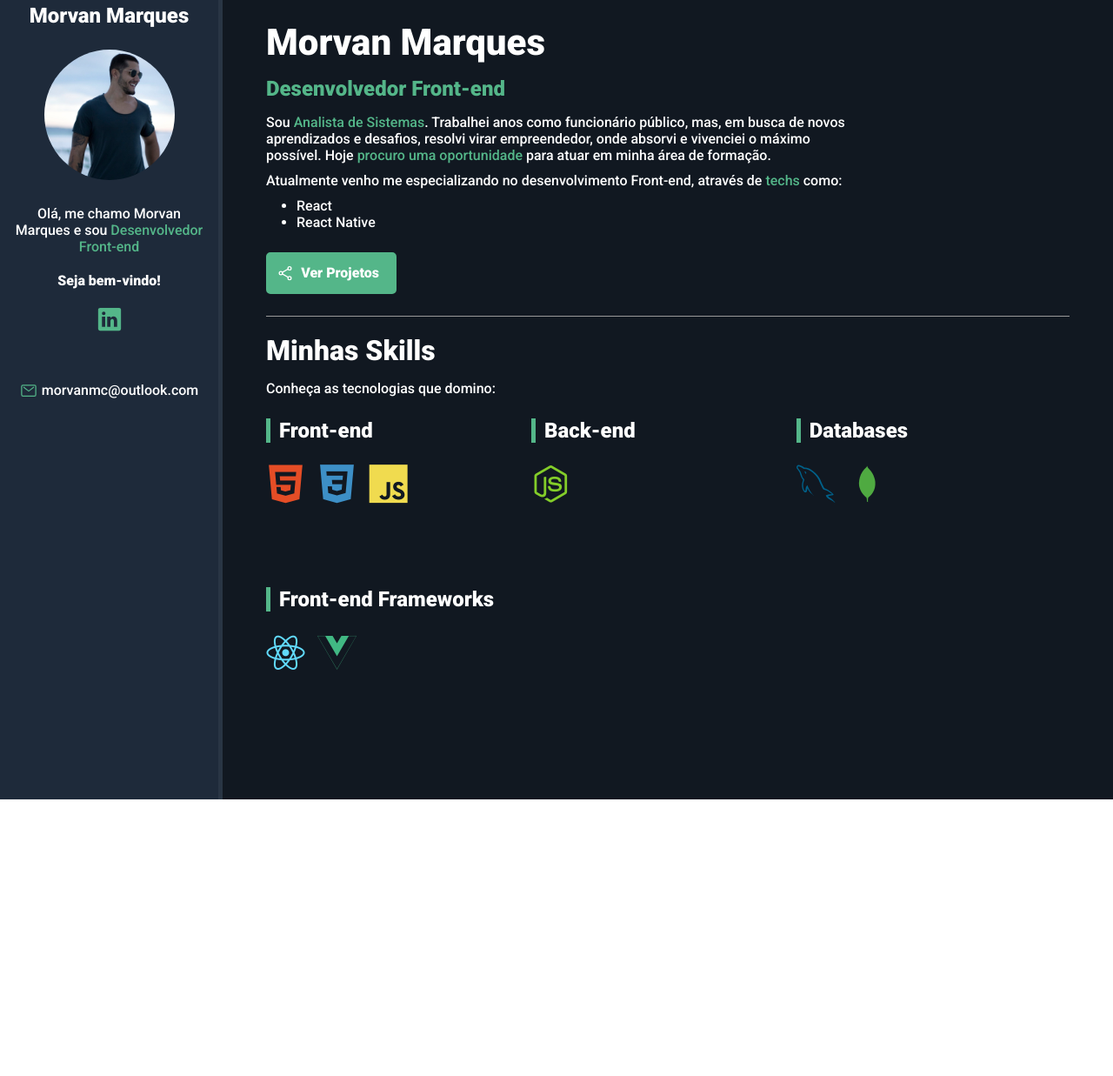
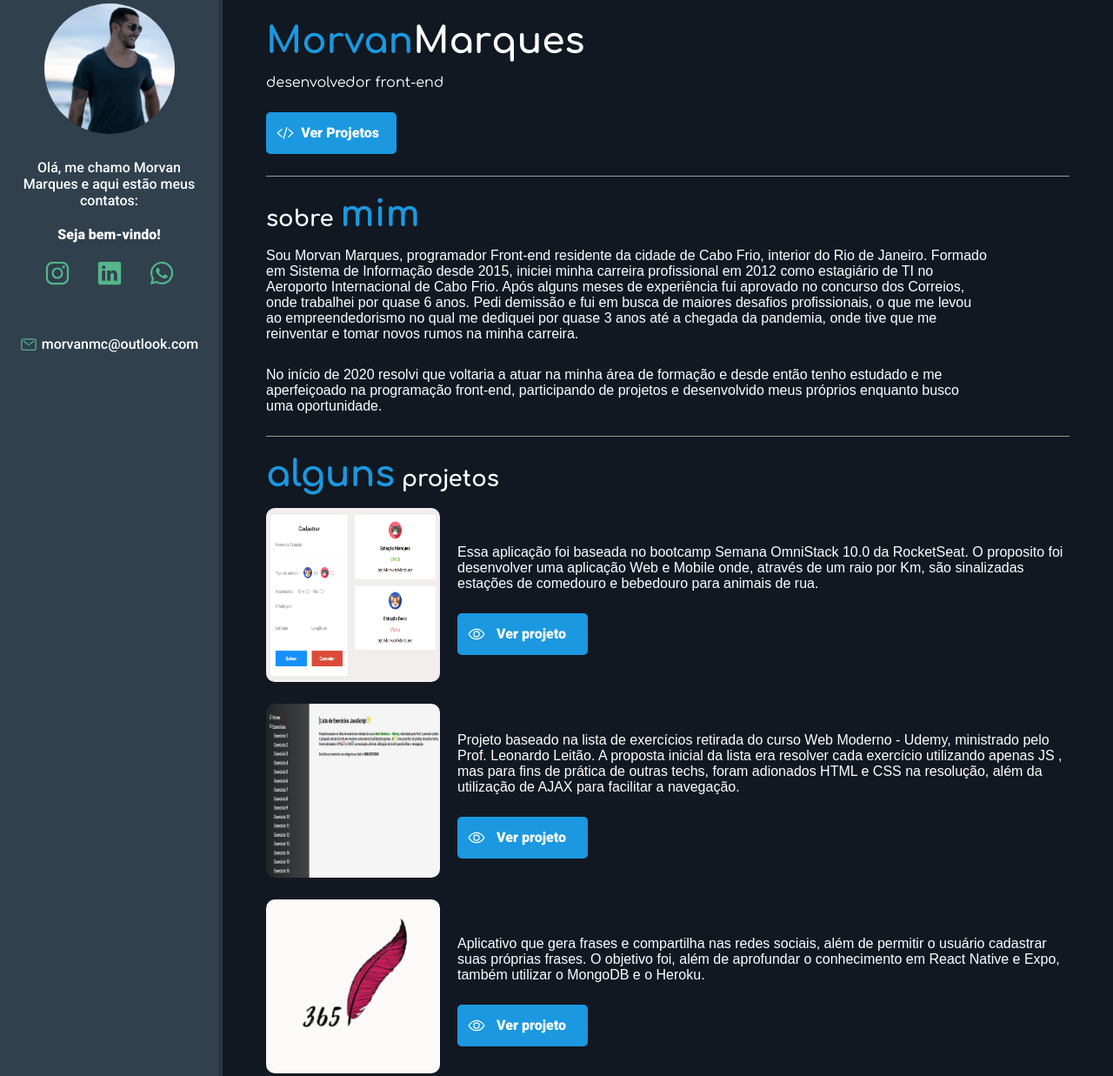
Before and after one commit to Morvanmc/Morvanmc.github.io, a plain HTML site: page index.html in a window 1280 px wide. Shown: the part 26-1263 px from the top of the page at 87% size. Before the commit the page ends 945 px from the top, so only its background shows below. Drawn offline with nearby package versions, Linux system fonts and the light colour scheme.

Commit message:
Atualização 1.1

```diff
--- a/css/stylesheet.css
+++ b/css/stylesheet.css
@@ -12,15 +12,20 @@
     --main-color: #54B689;
     --main-text-color: #FFF;
     --borde-color: #999;
-    --bio-bg-color: #1E2A3A;
+    --bio-bg-color: #30404D;
     --bio-border-color: #293544;
     --about-bg-color: #111821;
+    --highlight-2: #1B98E0;
 }
 
 /* General */
 
 .highlight {
     color: var(--main-color);
+}
+
+.highlight2 {
+    color: var(--highlight-2);
 }
 
 /* Containers */
@@ -113,17 +118,30 @@
 #name {
     font-size: 42px;
     margin-bottom: 15px;
+    font-family: 'Comfortaa', sans-serif;
 }
 
 #title {
-    font-size: 24px;
+    font-size: 22px;
     margin-bottom: 15px;
     font-weight: bold;
 }
 
+#subtitle {
+    font-size: 16px;
+    margin-bottom: 15px;
+    font-family: 'Comfortaa', sans-serif;
+}
+
 .description {
-    max-width: 75%;
+    max-width: 90%;
     margin-bottom: 10px;
+    font-family: 'Confortaa', sans-serif;
+    font-size: 16px;
+}
+
+#div-about {
+    margin-bottom: 25px;
 }
 
 #about-container ul {
@@ -134,8 +152,8 @@
     font-weight: bold;
     font-size: 16px;
     color: var(--main-text-color);
-    background-color: var(--main-color);
-    border: 2px solid var(--main-color);
+    background-color: var(--highlight-2);
+    border: 2px solid var(--highlight-2);
     border-radius: 5px;
     text-decoration: none;
     transition: .5s;
@@ -160,11 +178,39 @@
     background-color: transparent;
 }
 
+#div-projects {
+    display: flex;
+    flex-direction: column;
+}
+
+#project-item {
+    display: flex;
+    flex-direction: row;
+    align-items: center;
+}
+
+#project-item img{
+    width: 200px;
+    height: 200px;
+    border-radius: 5%;
+    margin-bottom: 25px;
+}
+
+.project-description {
+    max-width: 90%;
+    margin-bottom: 10px;
+    margin-top: 20px;
+    margin-left: 20px;
+    font-family: 'Confortaa', sans-serif;
+    font-size: 16px;
+}
+
 #skills-section-title {
     border-top: 1px solid var(--borde-color);
     padding-top: 20px;
     margin-bottom: 15px;
-    font-size: 32px;
+    font-size: 26px;
+    font-family: 'Comfortaa', sans-serif;
 }
 
 #skills-container {
--- a/index.html
+++ b/index.html
@@ -1,5 +1,6 @@
 <!DOCTYPE html>
 <html lang="en">
+
 <head>
     <meta charset="UTF-8">
     <meta http-equiv="X-UA-Compatible" content="IE=edge">
@@ -9,22 +10,36 @@
     <!-- Google Fonts -->
     <link rel="preconnect" href="https://fonts.googleapis.com">
     <link rel="preconnect" href="https://fonts.gstatic.com" crossorigin>
-    <link href="https://fonts.googleapis.com/css2?family=Roboto:ital,wght@0,300;0,500;0,900;1,300;1,400;1,500;1,900&display=swap" rel="stylesheet">
+    <link
+        href="https://fonts.googleapis.com/css2?family=Roboto:ital,wght@0,300;0,500;0,900;1,300;1,400;1,500;1,900&display=swap"
+        rel="stylesheet">
+    <link rel="preconnect" href="https://fonts.googleapis.com">
+    <link rel="preconnect" href="https://fonts.gstatic.com" crossorigin>
+    <link href="https://fonts.googleapis.com/css2?family=Comfortaa:wght@300;400;500;600;700&display=swap"
+        rel="stylesheet">
 
     <!-- Dev Icon Fonts -->
     <link rel="stylesheet" href="https://cdn.jsdelivr.net/gh/devicons/devicon@v2.12.0/devicon.min.css">
     <!-- CSS Page -->
     <link rel="stylesheet" href="css/stylesheet.css">
 </head>
+
 <body>
     <main id="container">
         <aside id="bio-container">
-            <h2>Morvan Marques</h2>
             <img src="img/profile.jpg" alt="Morvan Marques">
-            <p>Olá, me chamo Morvan Marques e sou <span class="highlight">Desenvolvedor Front-end</span></p>
+            <p>Olá, me chamo Morvan Marques e aqui estão meus contatos:</p>
             <p id="welcome-text">Seja bem-vindo!</p>
             <ul id="social-container">
-                <li><a href="https://www.linkedin.com/in/morvan-marques/" target="_blank"><ion-icon name="logo-linkedin"></ion-icon></a></li>
+                <li><a href="https://www.instagram.com/morvanmc/" target="_blank">
+                        <ion-icon name="logo-instagram"></ion-icon>
+                    </a></li>
+                <li><a href="https://www.linkedin.com/in/morvan-marques/" target="_blank">
+                        <ion-icon name="logo-linkedin"></ion-icon>
+                    </a></li>
+                <li><a href="https://api.whatsapp.com/send?phone=5522998770575/" target="_blank">
+                        <ion-icon name="logo-whatsapp"></ion-icon>
+                    </a></li>
             </ul>
             <div id="email-container">
                 <ion-icon name="mail-outline"></ion-icon><a href="mailto:morvanmc@outlook.com">morvanmc@outlook.com</a>
@@ -32,23 +47,69 @@
         </aside>
 
         <section id="about-container">
-            <h1 id="name">Morvan Marques</h1>
-            <p id="title"><span class="highlight">Desenvolvedor Front-end</span></p>
-            <p class="description">Sou <span class="highlight">Analista de Sistemas</span>.
-                Trabalhei anos como funcionário público, mas, em busca de novos aprendizados e desafios,
-                resolvi virar empreendedor, onde absorvi e vivenciei o máximo possível.
-                Hoje <span class="highlight">procuro uma oportunidade</span> para atuar em minha área de formação.</p>
+            <div id="div-name">
+                <h1 id="name"><span id="name" class="highlight2">Morvan</span>Marques</h1>
+                <p id="subtitle">desenvolvedor front-end</p>
+            </div>
 
-            <p class="description">Atualmente venho me especializando no desenvolvimento Front-end, através de <span class="highlight">techs</span>
-                como:
-                <ul>
-                    <li>React</li>
-                    <li>React Native</li>
-                </ul>
-            </p>
-            <a href="https://github.com/Morvanmc" target="_blank" id="btn-projects"><ion-icon name="share-social-outline"></ion-icon><span>Ver Projetos</span></a>
-            <h2 id="skills-section-title">Minhas Skills</h2>
-            <p class="description">Conheça as tecnologias que domino:</p>
+            <a href="https://github.com/Morvanmc" target="_blank" id="btn-projects">
+                <ion-icon name="code-slash-outline"></ion-icon><span>Ver Projetos</span>
+            </a>
+
+            <div id="div-about">
+                <h2 id="skills-section-title">sobre <span id="name" class="highlight2">mim</span></h2>
+                <p class="description">Sou Morvan Marques, programador Front-end residente da cidade de
+                    Cabo Frio, interior do Rio de Janeiro. Formado em Sistema de Informação desde 2015,
+                    iniciei minha carreira profissional em 2012 como estagiário de TI no Aeroporto Internacional
+                    de Cabo Frio. Após alguns meses de experiência fui aprovado no concurso dos Correios, onde
+                    trabalhei por quase 6 anos. Pedi demissão e fui em busca de maiores desafios profissionais,
+                    o que me levou ao empreendedorismo no qual me dediquei por quase 3 anos até a chegada da pandemia,
+                    onde tive que me reinventar e tomar novos rumos na minha carreira.</p>
+                </br>
+                <p class="description">No início de 2020 resolvi que voltaria a atuar na minha área de formação e desde
+                    então tenho estudado e me aperfeiçoado na programação front-end, participando de projetos e
+                    desenvolvido
+                    meus próprios enquanto busco uma oportunidade.</p>
+            </div>
+
+            <div id="div-projects">
+                <h2 id="skills-section-title"><span id="name" class="highlight2">alguns</span> projetos</h2>
+                <div id="project-item">
+                    <img src="img/StreetPets.png" alt="Street Pets">
+                    <p class="project-description">Essa aplicação foi baseada no bootcamp Semana OmniStack 10.0 da
+                        RocketSeat.
+                        O proposito foi desenvolver uma aplicação Web e Mobile onde, através de um raio por Km, são
+                        sinalizadas
+                        estações de comedouro e bebedouro para animais de rua.
+                        <a href="https://github.com/Morvanmc/StreetPets" target="_blank" id="btn-projects">
+                            <ion-icon name="eye-outline"></ion-icon><span>Ver projeto</span>
+                        </a>
+                    </p>
+                </div>
+                <div id="project-item">
+                    <img src="img/ExerciciosJS.png" alt="Exercícios JS">
+                    <p class="project-description">Projeto baseado na lista de exercícios retirada do curso Web Moderno
+                        - Udemy, ministrado pelo Prof. Leonardo Leitão. A proposta inicial da lista era resolver cada
+                        exercício utilizando apenas JS , mas para fins de prática de outras techs, foram adionados HTML
+                        e CSS na resolução, além da utilização de AJAX para facilitar a navegação.
+                        <a href="https://github.com/Morvanmc/Exercicios-JS" target="_blank" id="btn-projects">
+                            <ion-icon name="eye-outline"></ion-icon><span>Ver projeto</span>
+                        </a>
+                    </p>
+                </div>
+                <div id="project-item">
+                    <img src="img/365Frases.png" alt="365 Frases">
+                    <p class="project-description">Aplicativo que gera frases e compartilha nas redes sociais, além de
+                        permitir o usuário cadastrar suas próprias frases. O objetivo foi, além de aprofundar o
+                        conhecimento em React Native e Expo, também utilizar o MongoDB e o Heroku.
+                        <a href="https://github.com/Morvanmc/365frases_dev" target="_blank" id="btn-projects">
+                            <ion-icon name="eye-outline"></ion-icon><span>Ver projeto</span>
+                        </a>
+                    </p>
+                </div>
+            </div>
+
+            <h2 id="skills-section-title">minhas <span id="name" class="highlight2">skills</span></h2>
             <div id="skills-container">
                 <div class="skills-box">
                     <p class="skills-title">Front-end</p>
@@ -62,13 +123,20 @@
                 </div>
                 <div class="skills-box">
                     <p class="skills-title">Databases</p>
-                    <i class="devicon-mysql-plain colored"></i>
                     <i class="devicon-mongodb-plain colored"></i>
                 </div>
                 <div class="skills-box">
                     <p class="skills-title">Front-end Frameworks</p>
                     <i class="devicon-react-plain colored"></i>
-                    <i class="devicon-vuejs-plain colored"></i>
+                </div>
+                <div class="skills-box">
+                    <p class="skills-title">Outras techs</p>
+                    <i class="devicon-figma-plain"></i>
+                    <i class="devicon-git-plain colored"></i>
+                    <i class="devicon-github-original"></i>
+                    <i class="devicon-vscode-plain colored"></i>
+                    <i class="devicon-gimp-plain"></i>
+                    <i class="devicon-wordpress-plain colored"></i>
                 </div>
             </div>
         </section>
@@ -77,4 +145,5 @@
     <script type="module" src="https://unpkg.com/ionicons@5.5.2/dist/ionicons/ionicons.esm.js"></script>
     <script nomodule src="https://unpkg.com/ionicons@5.5.2/dist/ionicons/ionicons.js"></script>
 </body>
+
 </html>
```
Also changed, not shown: img/365Frases.png (added), img/ExerciciosJS.png (added), img/StreetPets.png (added).
